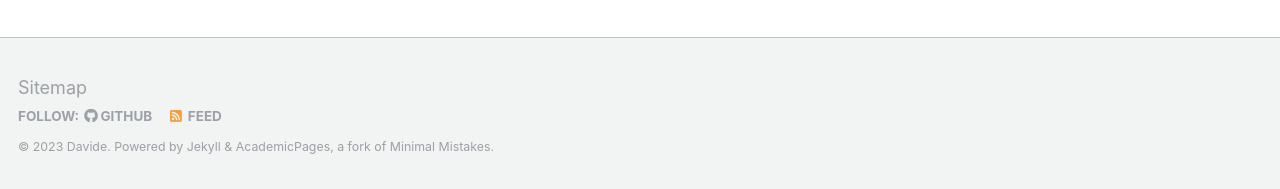
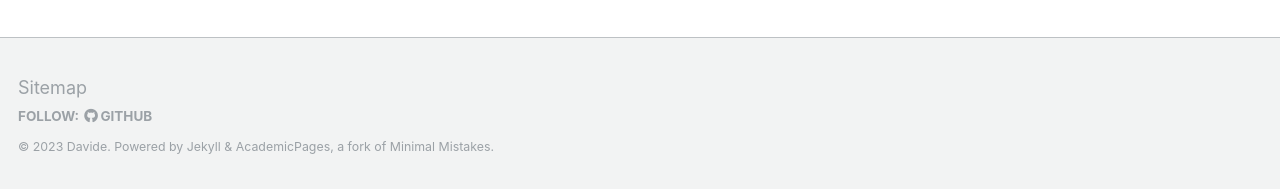
Before and after one commit to DavideSolda/davidesolda.github.io, a Jekyll site: the page built from _pages/about.md, in a window 1280 px wide and 988 px high. Shown: the part 796-985 px from the top of the window. Built offline with Jekyll 4.4.1, drawn with Linux system fonts in a browser that asks for light colours; some web fonts are replaced.

Commit message:
update footer

```diff
--- a/_includes/footer.html
+++ b/_includes/footer.html
@@ -12,13 +12,12 @@
       <li><a href="https://facebook.com/{{ site.facebook.username }}"><i class="fab fa-facebook-square" aria-hidden="true"></i> Facebook</a></li>
     {% endif %}
     {% if site.author.github %}
-      <li><a href="http://github.com/{{ site.author.github }}"><i class="fab fa-github" aria-hidden="true"></i> GitHub</a></li>
+      <li><a href="https://github.com/DavideSolda"><i class="fab fa-github" aria-hidden="true"></i> GitHub</a></li>
     {% endif %}
     {% if site.author.bitbucket %}
       <li><a href="http://bitbucket.org/{{ site.author.bitbucket }}"><i class="fab fa-bitbucket" aria-hidden="true"></i> Bitbucket</a></li>
     {% endif %}
-    <li><a href="{% if site.atom_feed.path %}{{ site.atom_feed.path }}{% else %}{{ base_path }}/feed.xml{% endif %}"><i class="fa fa-fw fa-rss-square" aria-hidden="true"></i> {{ site.data.ui-text[site.locale].feed_label | default: "Feed" }}</a></li>
   </ul>
 </div>
 
-<div class="page__footer-copyright">&copy; {{ site.time | date: '%Y' }} {{ site.name | default: site.title }}. {{ site.data.ui-text[site.locale].powered_by | default: "Powered by" }} <a href="http://jekyllrb.com" rel="nofollow">Jekyll</a> &amp; <a href="https://github.com/academicpages/academicpages.github.io">AcademicPages</a>, a fork of <a href="https://mademistakes.com/work/minimal-mistakes-jekyll-theme/" rel="nofollow">Minimal Mistakes</a>.</div>
+<div class="page__footer-copyright">&copy; {{ site.time | date: '%Y' }} {{ site.name | default: site.title }}. {{ site.data.ui-text[site.locale].powered_by | default: "Powered by" }} <a href="http://jekyllrb.com" rel="nofollow">Jekyll</a> &amp; <a href="https://github.com/DavideSolda">AcademicPages</a>, a fork of <a href="https://mademistakes.com/work/minimal-mistakes-jekyll-theme/" rel="nofollow">Minimal Mistakes</a>.</div>
```
